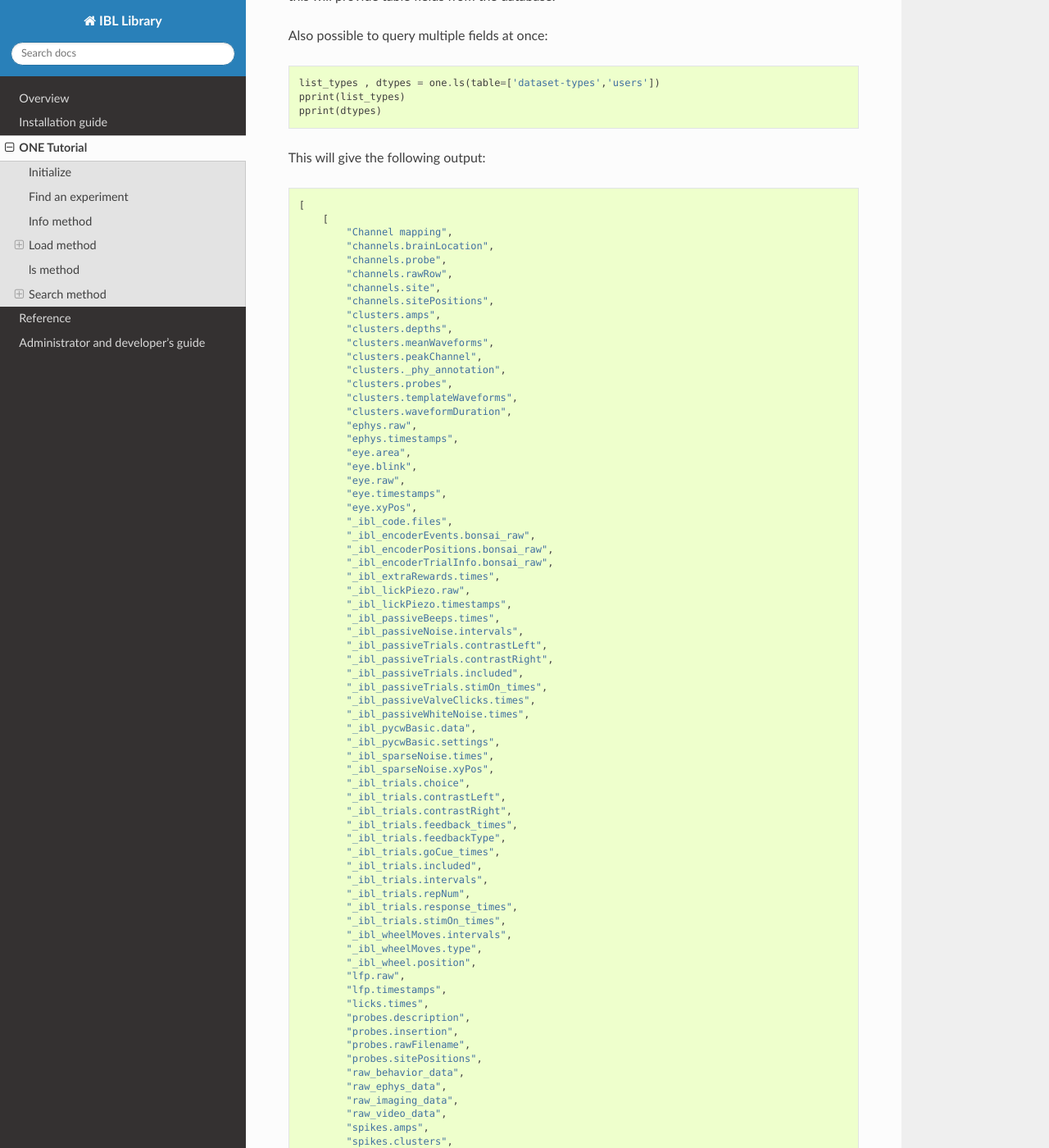
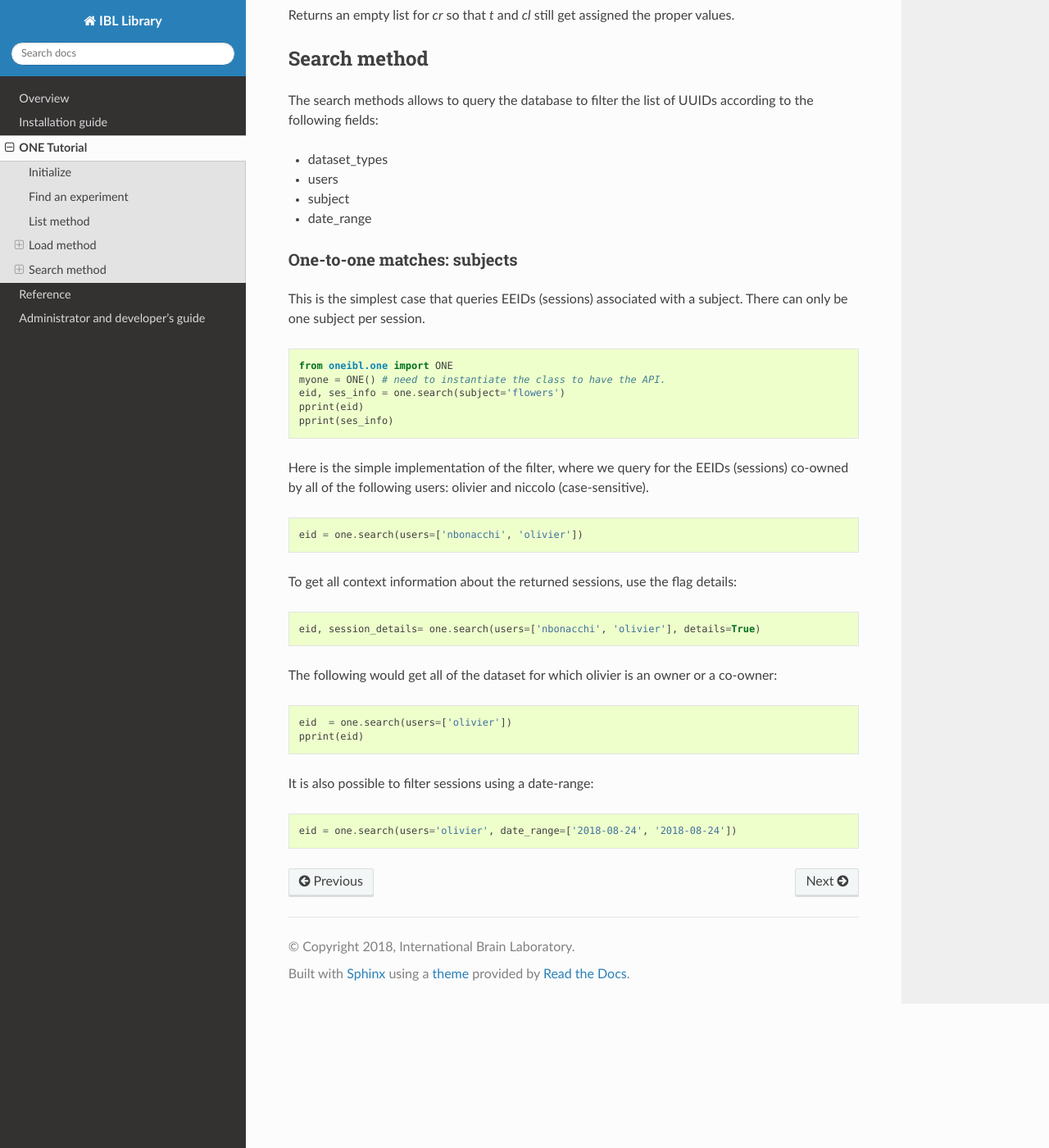
Before and after one commit to int-brain-lab/ibllib, a Sphinx documentation site: the page built from docs/03_tutorial.md, in a window 1280 px wide and 1400 px high, scrolled down 3098 px. Shown: the whole window at 82% size. Built offline with Sphinx 7.4.7 and the Read the Docs theme 2.0.0, drawn with Linux system fonts in a browser that asks for light colours; some of the changed text lies outside the part shown.

Commit message:
ONE Python: syntax update

````diff
--- a/docs/03_tutorial.md
+++ b/docs/03_tutorial.md
@@ -19,33 +19,51 @@
 Each experiment is identified by a unique string known as the "experiment ID" (EID). (In our case, this string points to a URL on our server.) To find an EID, use the one.search command, for example:
 
 ```
+from ibllib.misc import pprint
 eid, ses = one.search(users='olivier', date_range=['2018-08-24', '2018-08-24'])
 pprint(eid)
 ```
 returns
 ```
 [
-    "https://test.alyx.internationalbrainlab.org/sessions/86e27228-8708-48d8-96ed-9aa61ab951db"
+    "86e27228-8708-48d8-96ed-9aa61ab951db"
 ]
 ```
+The searchable fields are listed with the following method:
+```
+one.search_terms()
 
-## Info method
+```
+
+## List method
 Once you know the EID, you can list all the datasets for the experiment using the list command:
 ```
-one.list(eid[0])
+one.list(eid)
 ```
 returns
 ```
 ['_ibl_lickPiezo.raw', '_ibl_lickPiezo.timestamps', '_ibl_wheel.position', 'channels.brainLocation', 'channels.probe', 'channels.rawRow', 'channels.site', 'channels.sitePositions', 'clusters._phy_annotation', 'clusters.depths', 'clusters.peakChannel', 'clusters.probes', 'clusters.templateWaveforms', 'clusters.waveformDuration', 'eye.area', 'eye.blink', 'eye.timestamps', 'eye.xyPos', 'licks.times', 'probes.description', 'probes.insertion', 'probes.rawFilename', 'probes.sitePositions', 'spikes.amps', 'spikes.clusters', 'spikes.depths', 'spikes.times', 'spontaneous.intervals', 'unknown']
 ```
 
-
-
-For more detailed info, this will return a dataclass with dataset_type, url and dataset_id fields among others:
+For more detailed datasets info, this will return a dataclass with dataset_type, url and dataset_id fields among others:
 ```python
-d = one.session_data_info(eid)
+d = one.list(eid, details=True)
 print(d)
 ```
+
+To navigate the database, it may be useful to get the range of possible keywords values to search for sessions.
+For example to print a list of the dataset-types, users and subjects in the command window:
+```python
+one.list(None, 'dataset-types')
+one.list(None, 'users')
+one.list(None, 'subjects')
+```
+
+To get all fields, ie. the full contextual information about the session.
+```python
+one.list(eid, 'all')
+```
+
 
 ## Load method
 ### General Use
@@ -106,120 +124,6 @@
 ```
 Returns an empty list for *cr* so that *t* and *cl* still get assigned the proper values.
 
-## ls method
-The methods allow to access 3 tables of the current database:
--   dataset-type
--   users
--   subjects
-
-For example to print a list of the dataset-types in the command window:
-```python
-dtypes, jsondtypes = one.ls_dataset_types()
-users, jsonusers = one.ls_users()
-subjects, jsonusers = one.ls_subjects()
-```
-The second argument is a detailed Json list containing the transcript from the database REST query: this will provide table fields from the database.
-
-Also possible to query multiple fields at once:
-```python
-list_types , dtypes = one.ls(table=['dataset-types','users'])
-pprint(list_types)
-pprint(dtypes)
-```
-This will give the following output:
-```
-[
-    [
-        "Channel mapping",
-        "channels.brainLocation",
-        "channels.probe",
-        "channels.rawRow",
-        "channels.site",
-        "channels.sitePositions",
-        "clusters.amps",
-        "clusters.depths",
-        "clusters.meanWaveforms",
-        "clusters.peakChannel",
-        "clusters._phy_annotation",
-        "clusters.probes",
-        "clusters.templateWaveforms",
-        "clusters.waveformDuration",
-        "ephys.raw",
-        "ephys.timestamps",
-        "eye.area",
-        "eye.blink",
-        "eye.raw",
-        "eye.timestamps",
-        "eye.xyPos",
-        "_ibl_code.files",
-        "_ibl_encoderEvents.bonsai_raw",
-        "_ibl_encoderPositions.bonsai_raw",
-        "_ibl_encoderTrialInfo.bonsai_raw",
-        "_ibl_extraRewards.times",
-        "_ibl_lickPiezo.raw",
-        "_ibl_lickPiezo.timestamps",
-        "_ibl_passiveBeeps.times",
-        "_ibl_passiveNoise.intervals",
-        "_ibl_passiveTrials.contrastLeft",
-        "_ibl_passiveTrials.contrastRight",
-        "_ibl_passiveTrials.included",
-        "_ibl_passiveTrials.stimOn_times",
-        "_ibl_passiveValveClicks.times",
-        "_ibl_passiveWhiteNoise.times",
-        "_ibl_pycwBasic.data",
-        "_ibl_pycwBasic.settings",
-        "_ibl_sparseNoise.times",
-        "_ibl_sparseNoise.xyPos",
-        "_ibl_trials.choice",
-        "_ibl_trials.contrastLeft",
-        "_ibl_trials.contrastRight",
-        "_ibl_trials.feedback_times",
-        "_ibl_trials.feedbackType",
-        "_ibl_trials.goCue_times",
-        "_ibl_trials.included",
-        "_ibl_trials.intervals",
-        "_ibl_trials.repNum",
-        "_ibl_trials.response_times",
-        "_ibl_trials.stimOn_times",
-        "_ibl_wheelMoves.intervals",
-        "_ibl_wheelMoves.type",
-        "_ibl_wheel.position",
-        "lfp.raw",
-        "lfp.timestamps",
-        "licks.times",
-        "probes.description",
-        "probes.insertion",
-        "probes.rawFilename",
-        "probes.sitePositions",
-        "raw_behavior_data",
-        "raw_ephys_data",
-        "raw_imaging_data",
-        "raw_video_data",
-        "spikes.amps",
-        "spikes.clusters",
-        "spikes.depths",
-        "spikes.times",
-        "spontaneous.intervals",
-        "unknown"
-    ],
-    [
-        "jmontijn",
-        "nbonacchi",
-        "olivier",
-        "test_user"
-    ]
-]
-[
-    [
-        {
-            "name": "Channel mapping",
-            "created_by": "olivier",
-            "description": "NOTE \"channel\" refers ONLY to those channels that made it through to spike sorting (probably not all of them). \"rawRow\" means a row in the raw recording file, of which there may be more",
-            "filename_pattern": "Channel mapping.*"
-        },
-    # and so on...
-```
-
 
 ## Search method
 The search methods allows to query the database to filter the list of UUIDs according to
@@ -245,16 +149,20 @@
 Here is the simple implementation of the filter, where we query for the EEIDs (sessions) co-owned by
 all of the following users: olivier and niccolo (case-sensitive).
 ```python
-eid, ses_info = one.search(users=['nbonacchi', 'olivier'])
+eid = one.search(users=['nbonacchi', 'olivier'])
+```
+To get all context information about the returned sessions, use the flag details:
+```python
+eid, session_details= one.search(users=['nbonacchi', 'olivier'], details=True)
 ```
 
 The following would get all of the dataset for which olivier is an owner or a co-owner:
 ```python
-eid , ses_info=  one.search(users=['olivier'])
+eid  = one.search(users=['olivier'])
 pprint(eid)
 ```
 
 It is also possible to filter sessions using a date-range:
 ```python
-eid, ses_info = one.search(users='olivier', date_range=['2018-08-24', '2018-08-24'])
+eid = one.search(users='olivier', date_range=['2018-08-24', '2018-08-24'])
 ```
````
Also changed, not shown: 9 other files.
